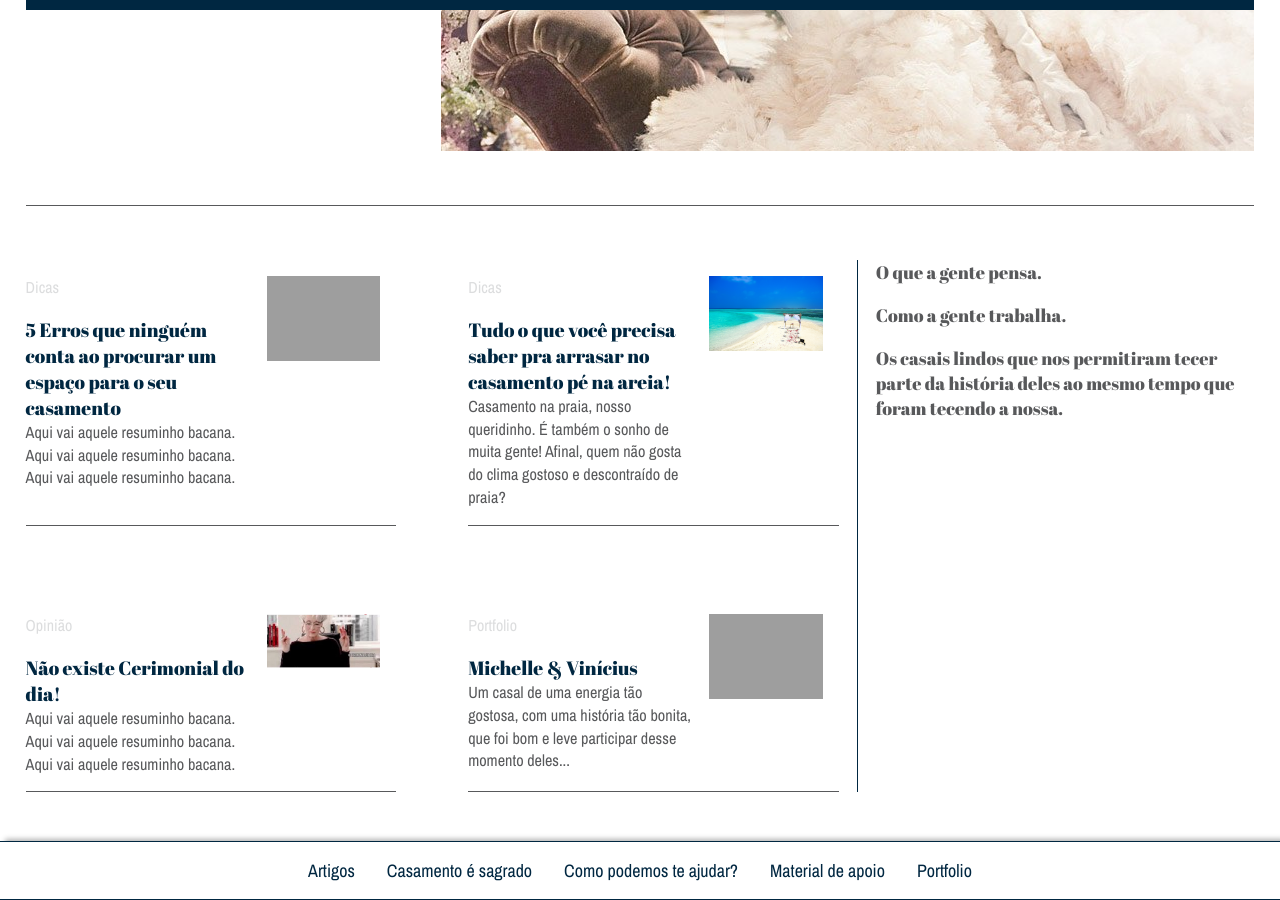
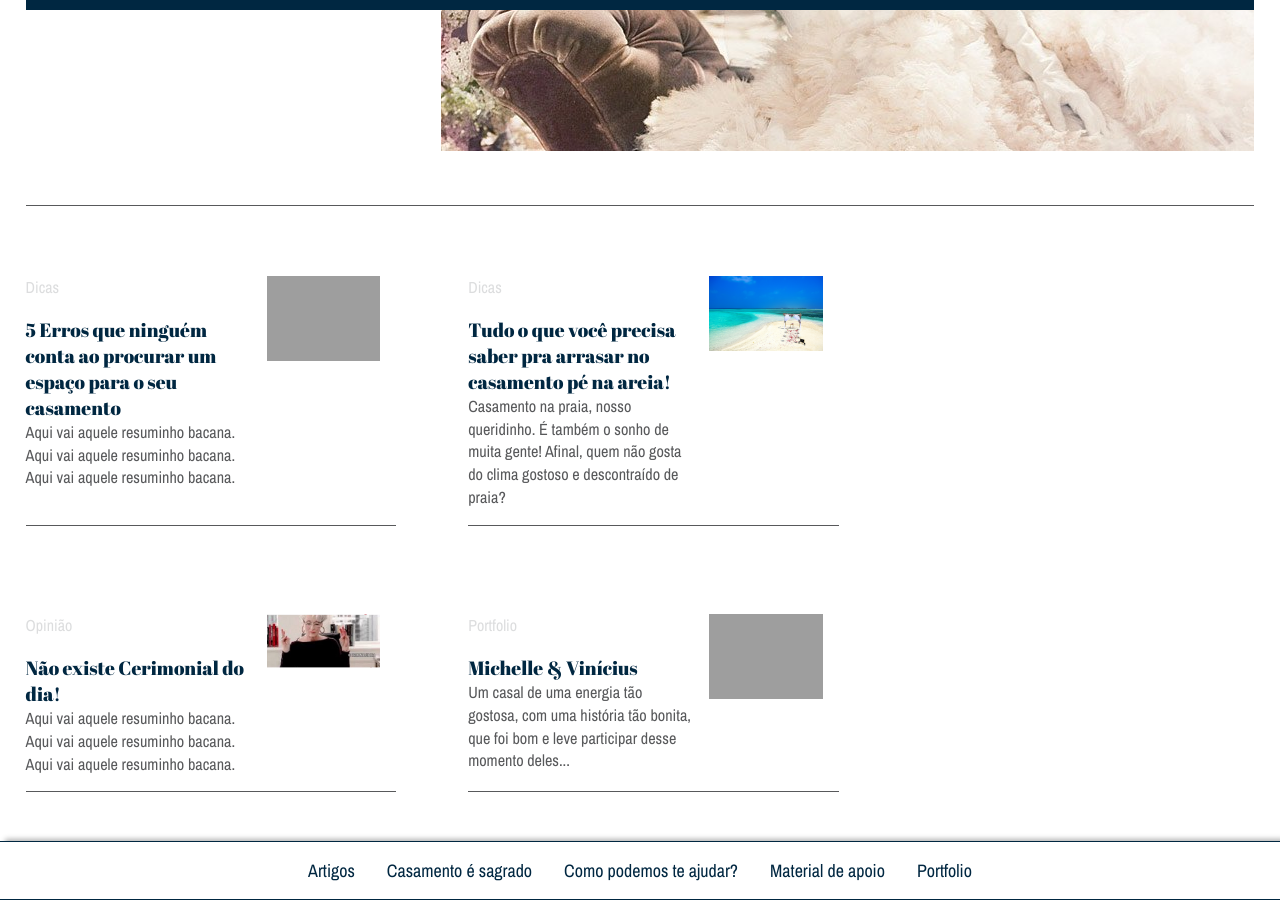
Before and after one commit to w-produtora/w-produtora.github.io, a Jekyll site: the page built from index.html, in a window 1280 px wide and 900 px high, scrolled down 577 px. Built offline with Jekyll 4.4.1, drawn with Linux system fonts in a browser that asks for light colours; nearby versions of some CDN libraries; comment, search, counter and statistics services are not loaded.

Commit message:
Update index.html

```diff
--- a/index.html
+++ b/index.html
@@ -22,15 +22,6 @@ type: index
 
 <div class="artigos">
 
-  <div class="artigos-chamada">
-    <p>O que a gente pensa.</p>
-
-    <p>Como a gente trabalha.</p>
-
-    <p>Os casais lindos que nos permitiram tecer parte da história deles ao mesmo tempo que foram tecendo a nossa.</p>
-
-  </div>
-
   <div class="artigos-texto">
     {% for post in site.posts limit:4 %}
 
```
